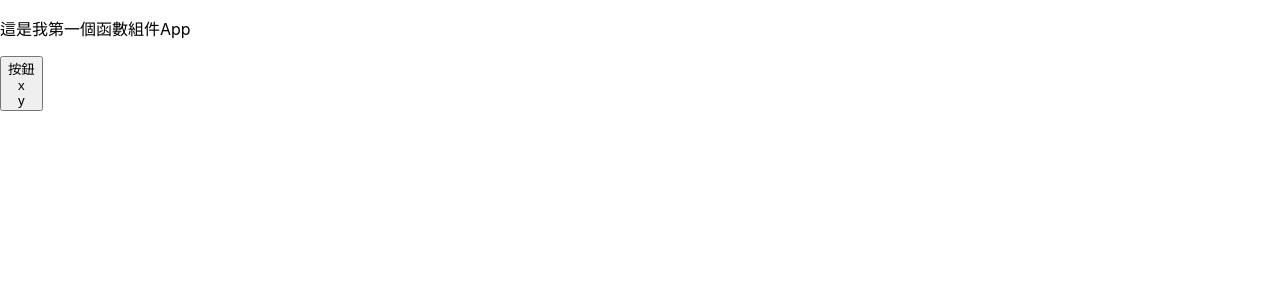
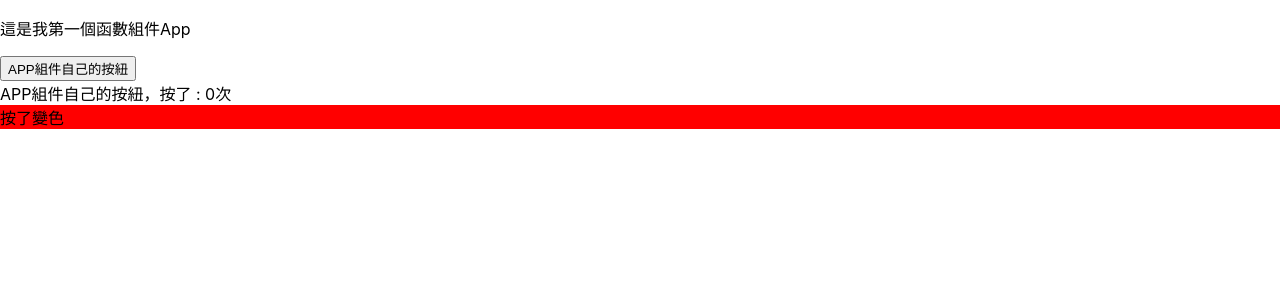
Before and after one commit to taiwanhua/Code_ArhuaReactCourse, a React (Create React App) app: page / in a window 1280 px wide. Shown: the top 300 px of the page. Built offline with nearby package versions, Linux system fonts and the light colour scheme.

Commit message:
組件自己使用state

```diff
--- a/src/App.js
+++ b/src/App.js
@@ -1,16 +1,16 @@
-import React from 'react';
+import React, { useState } from 'react';
 import './App.css'
 import Buttonone from './Buttonone'
 
 const App = () => {
+  const [Count, setCount] = useState(0);
 
   return (
     <>
       <p >這是我第一個函數組件App</p>
-      <Buttonone p1={[2, 1]} p2={{ c: 3 }}>
-        <div>x</div>
-        y
-      </Buttonone>
+      <button onClick={() => { setCount(Count + 1) }}>APP組件自己的按紐</button>
+      <div>APP組件自己的按紐，按了 : {Count}次</div>
+      <div style={{ backgroundColor: Count > 0 ? "green" : "red" }}>按了變色</div>
     </>
   )
 }
```
